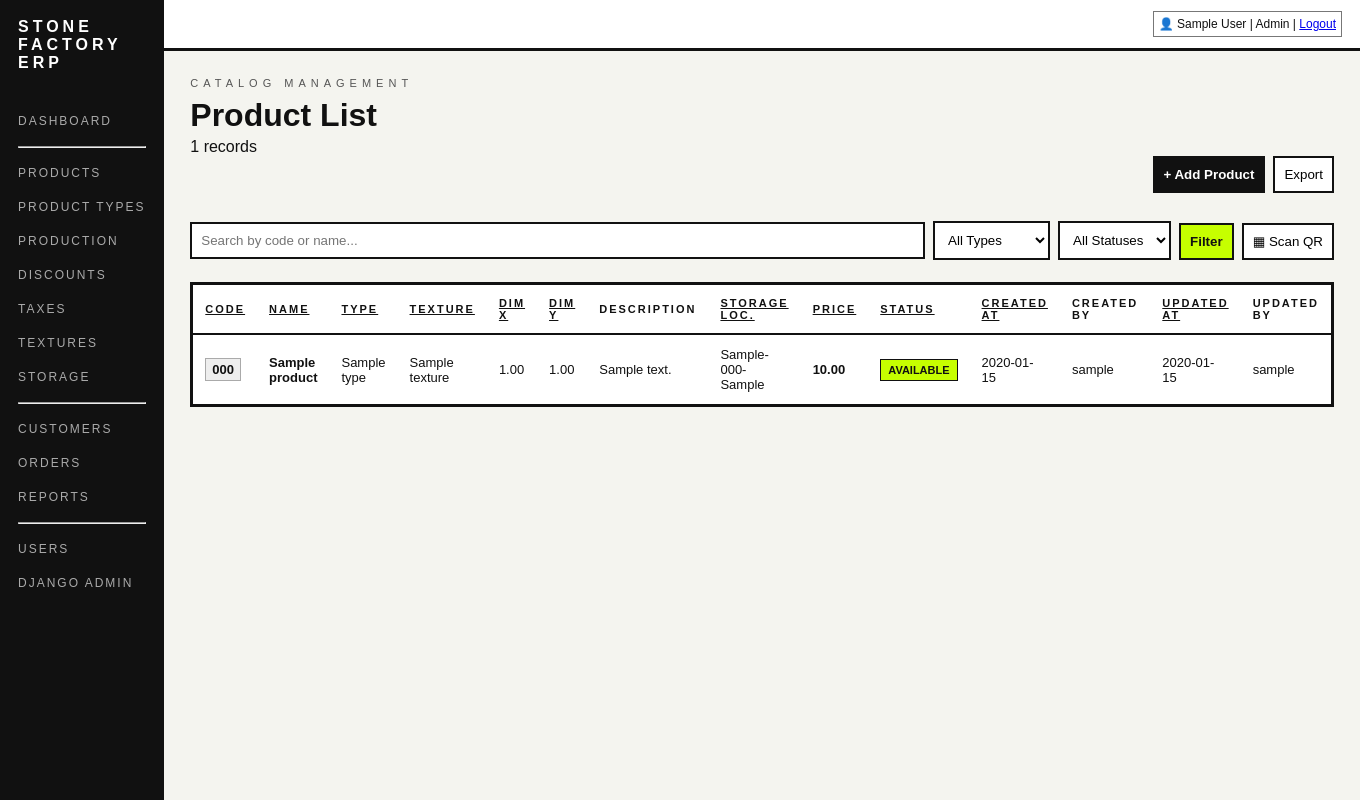
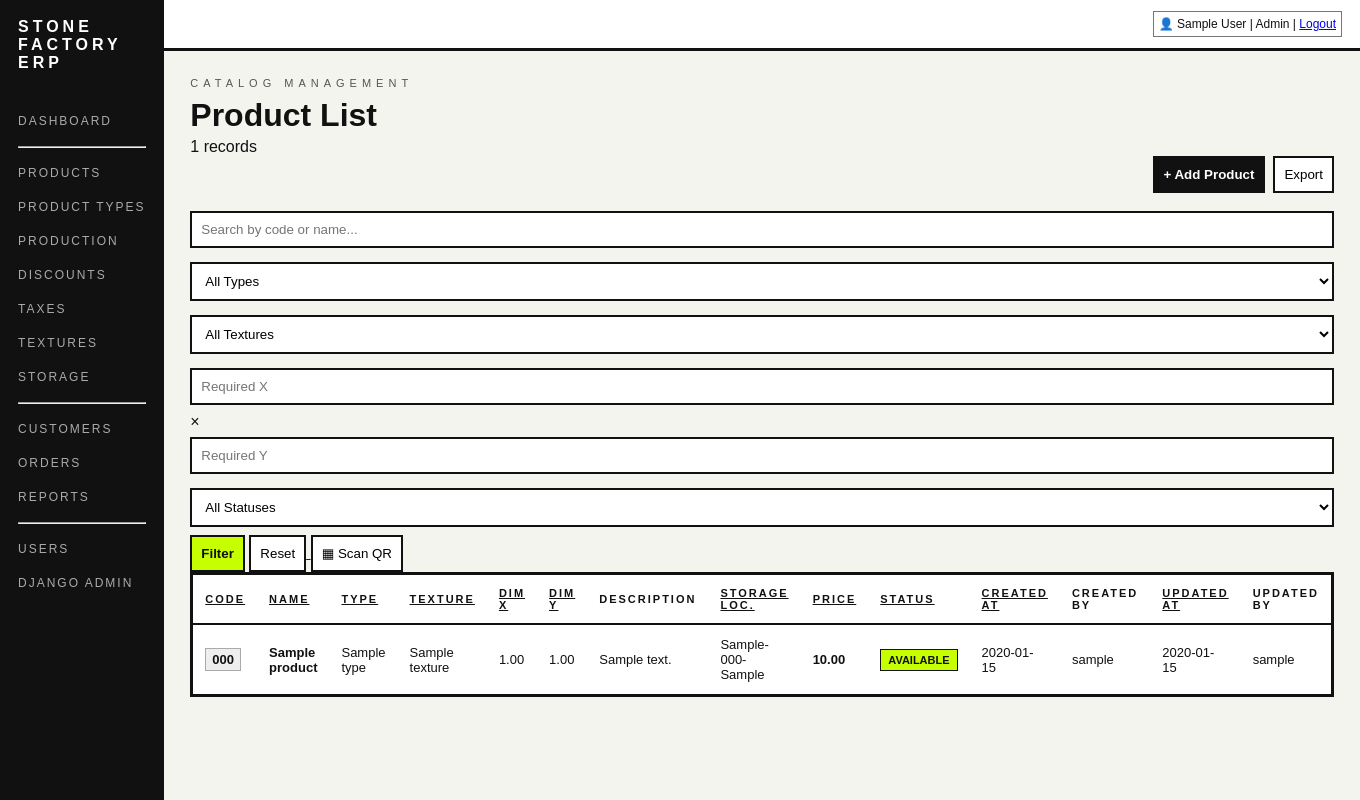
Before and after one commit to Kliurka/product_db_web, a Django app: page /products/ in a window 1360 px wide. Run offline with Django 5.2, Linux system fonts and the light colour scheme; a user stored in the database is signed in; data comes from the database, SQL or seed files in the repository; tables that the repository leaves empty hold one stand-in row (values such as "Sample post").

Commit message:
Add texture and size filters to product list

```diff
--- a/inventory/templates/inventory/product_list.html
+++ b/inventory/templates/inventory/product_list.html
@@ -19,8 +19,14 @@
         </a>
     </div>
 
-    <form method="get" class="toolbar">
-        <input class="search" type="text" name="q" placeholder="Search by code or name..." value="{{ q }}">
+    <form method="get" class="product-filter-toolbar">
+        <input
+            class="product-filter-search"
+            type="text"
+            name="q"
+            placeholder="Search by code or name..."
+            value="{{ q }}"
+        >
 
         <select name="type">
             <option value="">All Types</option>
@@ -30,6 +36,35 @@
                 </option>
             {% endfor %}
         </select>
+
+        <select name="texture">
+            <option value="">All Textures</option>
+            {% for texture in textures %}
+                <option value="{{ texture.id }}" {% if selected_texture == texture.id|stringformat:"s" %}selected{% endif %}>
+                    {{ texture.name }}
+                </option>
+            {% endfor %}
+        </select>
+
+        <div class="product-dimension-filter">
+            <input
+                type="number"
+                name="dim_x"
+                step="0.01"
+                min="0"
+                placeholder="Required X"
+                value="{{ required_x }}"
+            >
+            <span>×</span>
+            <input
+                type="number"
+                name="dim_y"
+                step="0.01"
+                min="0"
+                placeholder="Required Y"
+                value="{{ required_y }}"
+            >
+        </div>
 
         <select name="status">
             <option value="">All Statuses</option>
@@ -41,10 +76,21 @@
         </select>
 
         <button class="btn-green" type="submit">Filter</button>
+
+        <a href="{% url 'product_list' %}">
+            <button type="button">Reset</button>
+        </a>
+
         <a href="{% url 'scan_qr' %}?next=products">
             <button type="button">▦ Scan QR</button>
         </a>
     </form>
+
+    {% if required_x or required_y %}
+        <div class="erp-help product-size-help">
+            Size filter accepts rotated products: X/Y orientation does not matter.
+        </div>
+    {% endif %}
 
     <table>
         <thead>
```
